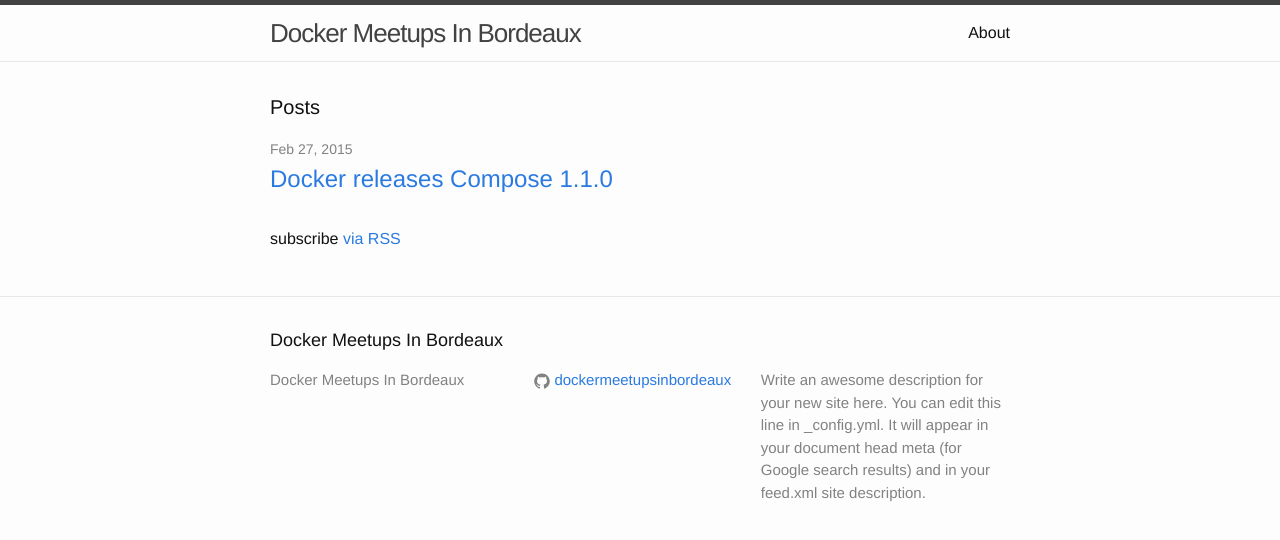
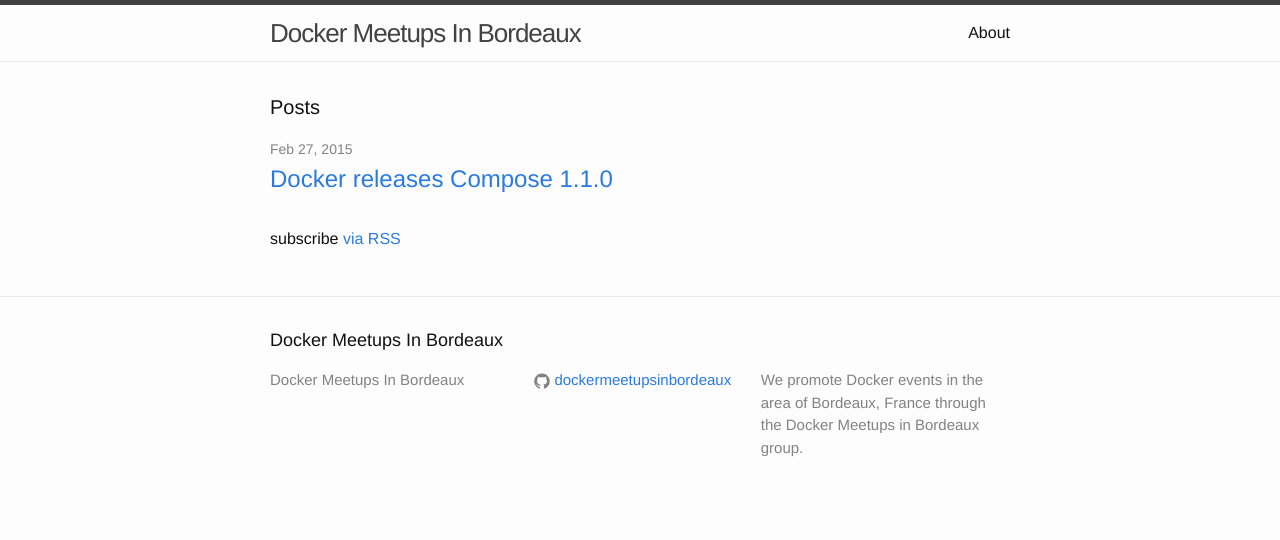
Before and after one commit to dockermeetupsinbordeaux/dockermeetupsinbordeaux.github.io, a Jekyll site: the page built from index.html, in a window 1280 px wide. Shown: the top 540 px of the page. Built offline with Jekyll 4.4.1, drawn with Linux system fonts in a browser that asks for light colours.

Commit message:
Specify site description

```diff
--- a/_config.yml
+++ b/_config.yml
@@ -1,10 +1,9 @@
 # Site settings
 title: Docker Meetups In Bordeaux
 #email: your-email@domain.com
-description: > # this means to ignore newlines until "baseurl:"
-  Write an awesome description for your new site here. You can edit this
-  line in _config.yml. It will appear in your document head meta (for
-  Google search results) and in your feed.xml site description.
+description: >
+  We promote Docker events in the area of Bordeaux, France
+  through the Docker Meetups in Bordeaux group.
 baseurl: "" # the subpath of your site, e.g. /blog/
 url: "http://dockermeetupsinbordeaux.github.io" # the base hostname & protocol for your site
 #twitter_username: jekyllrb
```
